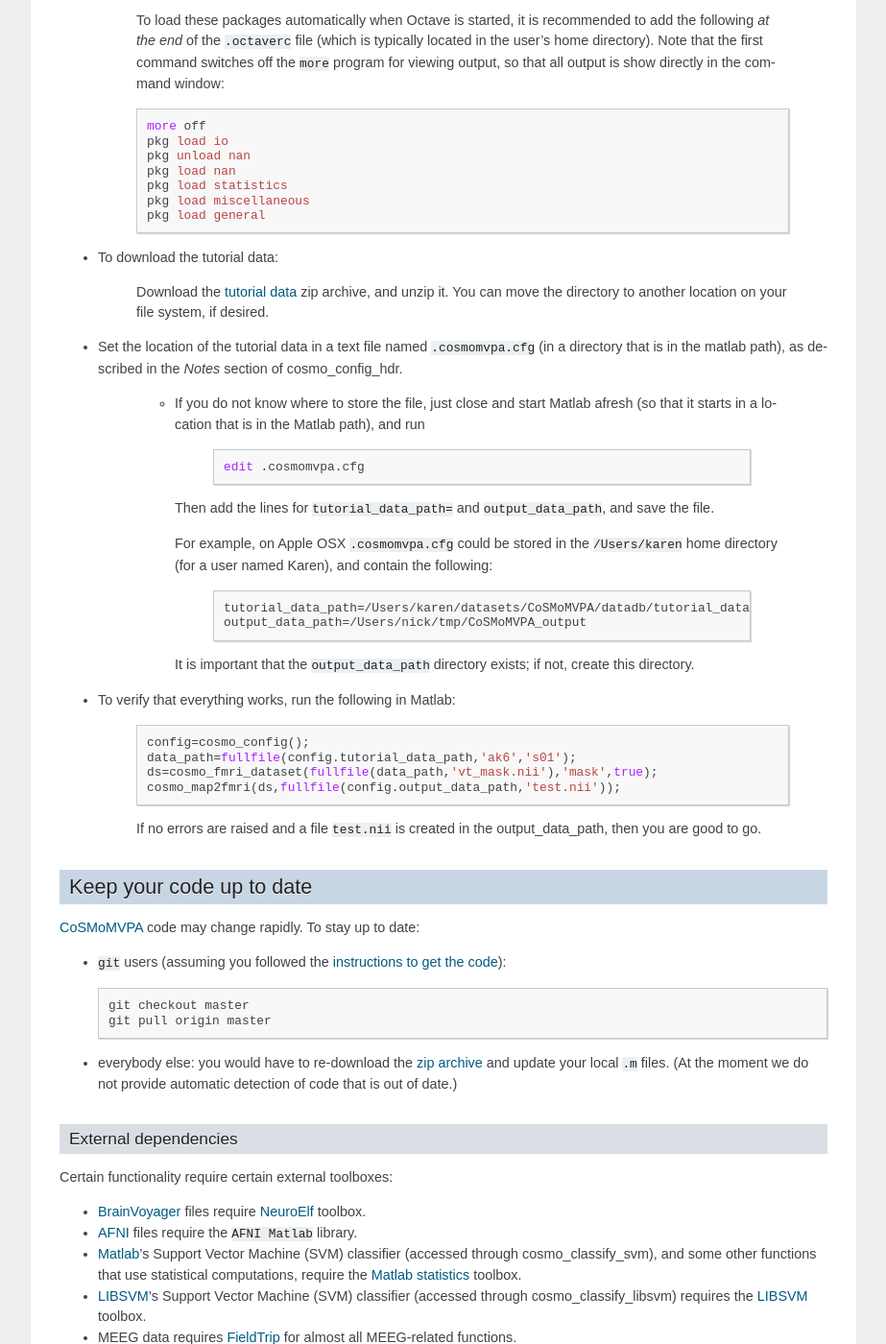
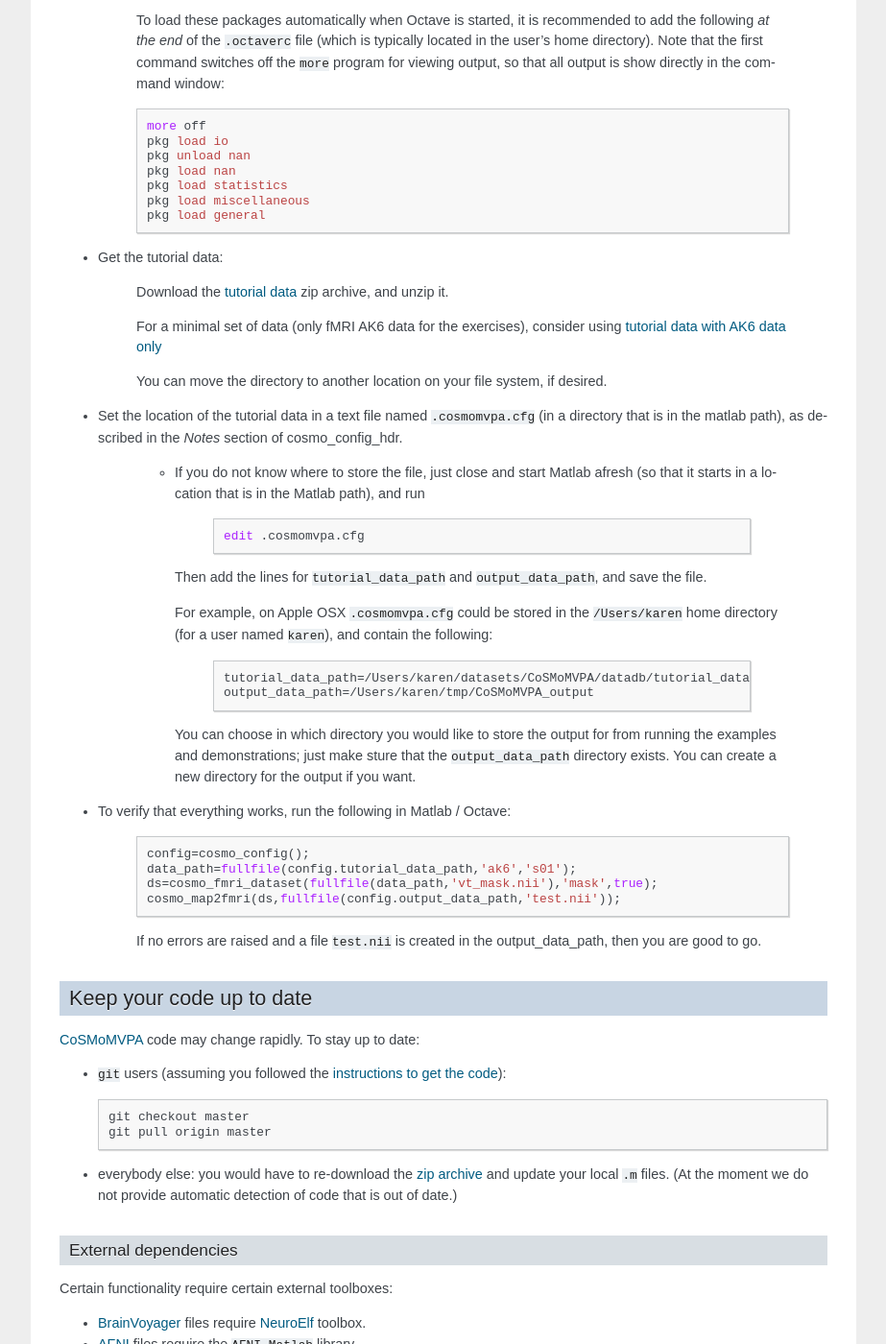
Before and after one commit to CoSMoMVPA/CoSMoMVPA, a Sphinx documentation site: the page built from doc/source/download.rst, in a window 1280 px wide and 1400 px high, scrolled down 1542 px. Shown: the whole window at 96% size, without its empty margins (198-1121 px from the left). Built offline with Sphinx 7.4.7, drawn with Linux system fonts in a browser that asks for light colours; pages that are not in the unit, such as notebooks, are missing from menus.

Commit message:
WEB: explain output_data_path better

```diff
--- a/doc/source/download.rst
+++ b/doc/source/download.rst
@@ -95,9 +95,12 @@ The Matlab / Octave code (in ``mvpa/``) is required for analyses in CoSMoMVPA_;
 
 .. _`get_tutorial_data`:
 
-* To download the tutorial data:
+* Get the tutorial data:
 
     Download the `tutorial data <http://cosmomvpa.org/datadb.zip>`_ zip archive, and unzip it.
+
+    For a minimal set of data (only fMRI AK6 data for the exercises), consider using  `tutorial data with AK6 data only <http://cosmomvpa.org/datadb-ak6.zip>`_
+
     You can move the directory to another location on your file system, if desired.
 
 
@@ -111,21 +114,21 @@ The Matlab / Octave code (in ``mvpa/``) is required for analyses in CoSMoMVPA_;
 
               edit .cosmomvpa.cfg
 
-      Then add the lines for ``tutorial_data_path=`` and ``output_data_path``, and save the file.
+      Then add the lines for ``tutorial_data_path`` and ``output_data_path``, and save the file.
 
-      For example, on Apple OSX ``.cosmomvpa.cfg`` could be stored in the ``/Users/karen`` home directory (for a user named Karen), and contain the following:
+      For example, on Apple OSX ``.cosmomvpa.cfg`` could be stored in the ``/Users/karen`` home directory (for a user named ``karen``), and contain the following:
 
           .. code-block:: none
 
               tutorial_data_path=/Users/karen/datasets/CoSMoMVPA/datadb/tutorial_data
-              output_data_path=/Users/nick/tmp/CoSMoMVPA_output
+              output_data_path=/Users/karen/tmp/CoSMoMVPA_output
 
-      It is important that the ``output_data_path`` directory exists; if not, create this directory.
+      You can choose in which directory you would like to store the output for from running the examples and demonstrations; just make sture that the ``output_data_path`` directory exists. You can create a new directory for the output if you want.
 
 
 .. _`test_local_setup`:
 
-* To verify that everything works, run the following in Matlab:
+* To verify that everything works, run the following in Matlab / Octave:
 
     .. code-block:: matlab
 
```
